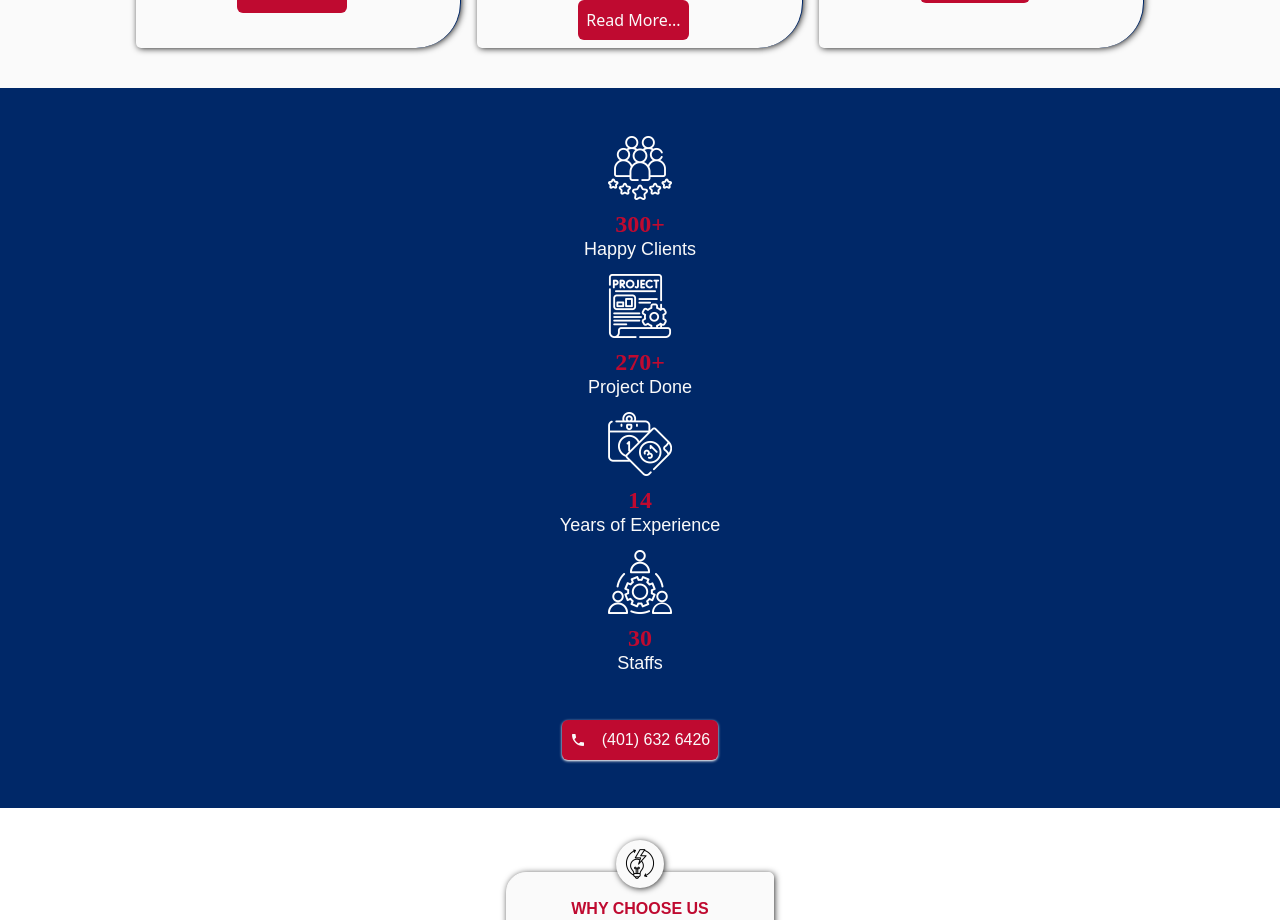
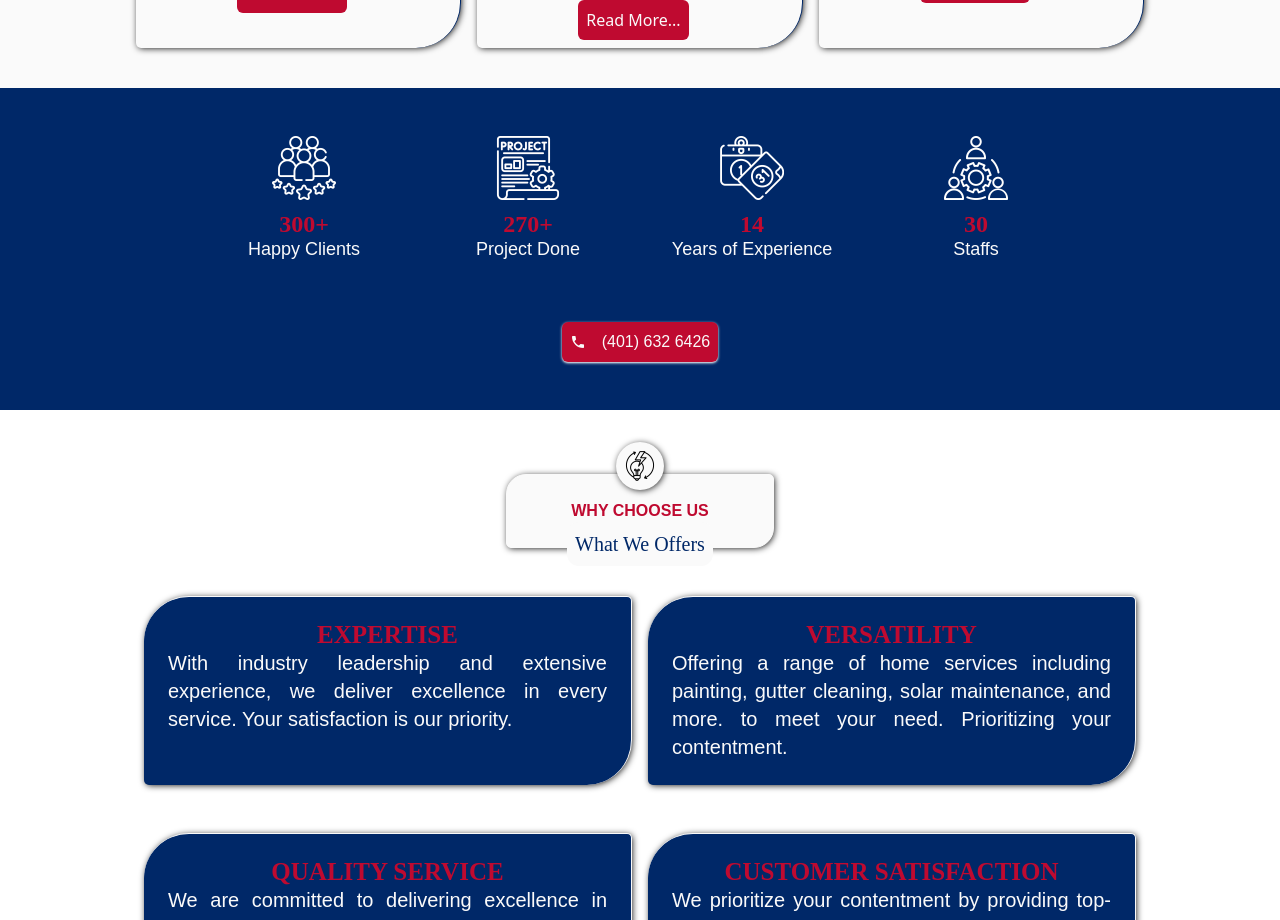
Before and after one commit to Tsgcode1122/triumph, a React (Vite) app: page / in a window 1280 px wide. Shown: the part 2720-3640 px from the top of the page. Built offline with nearby package versions, Linux system fonts and the light colour scheme.

Commit message:
no swipe

```diff
--- a/src/Component/GalleryImg.jsx
+++ b/src/Component/GalleryImg.jsx
@@ -32,12 +32,14 @@ const GalleryImg = () => {
               leftImage={bef1}
               rightImage={aft1}
               aspectRatio="wider"
+              noSwipe
             />
           </div>
           <ReactCompareImage
             leftImage={bef2}
             rightImage={aft2}
             aspectRatio="wider"
+            noSwipe
           />
         </div>
       </div>
--- a/src/Component/Whychoose.jsx
+++ b/src/Component/Whychoose.jsx
@@ -67,7 +67,10 @@ const Whychoose = () => {
   return (
     <>
       <div className=" m-0 bg-blueC min-[500px]:px-8 py-8 xl:px-48 ixi:px-2 iix:px-2 ixr:px-2">
-        <div id="why-choose-section" className="     ">
+        <div
+          id="why-choose-section"
+          className="     grid min-[500px]:grid-cols-2 lg:grid-cols-4  items-center   iix:grid-cols-1 ixr:grid-cols-2 ixi:grid-cols-2 "
+        >
           <div
             className=" flex  flex-col min-w-[10rem] justify-center items-center text-center m-4 ixi:min-w-0 ixi:mx-0 ixr:min-w-0"
             id="why-choose-1"
```
